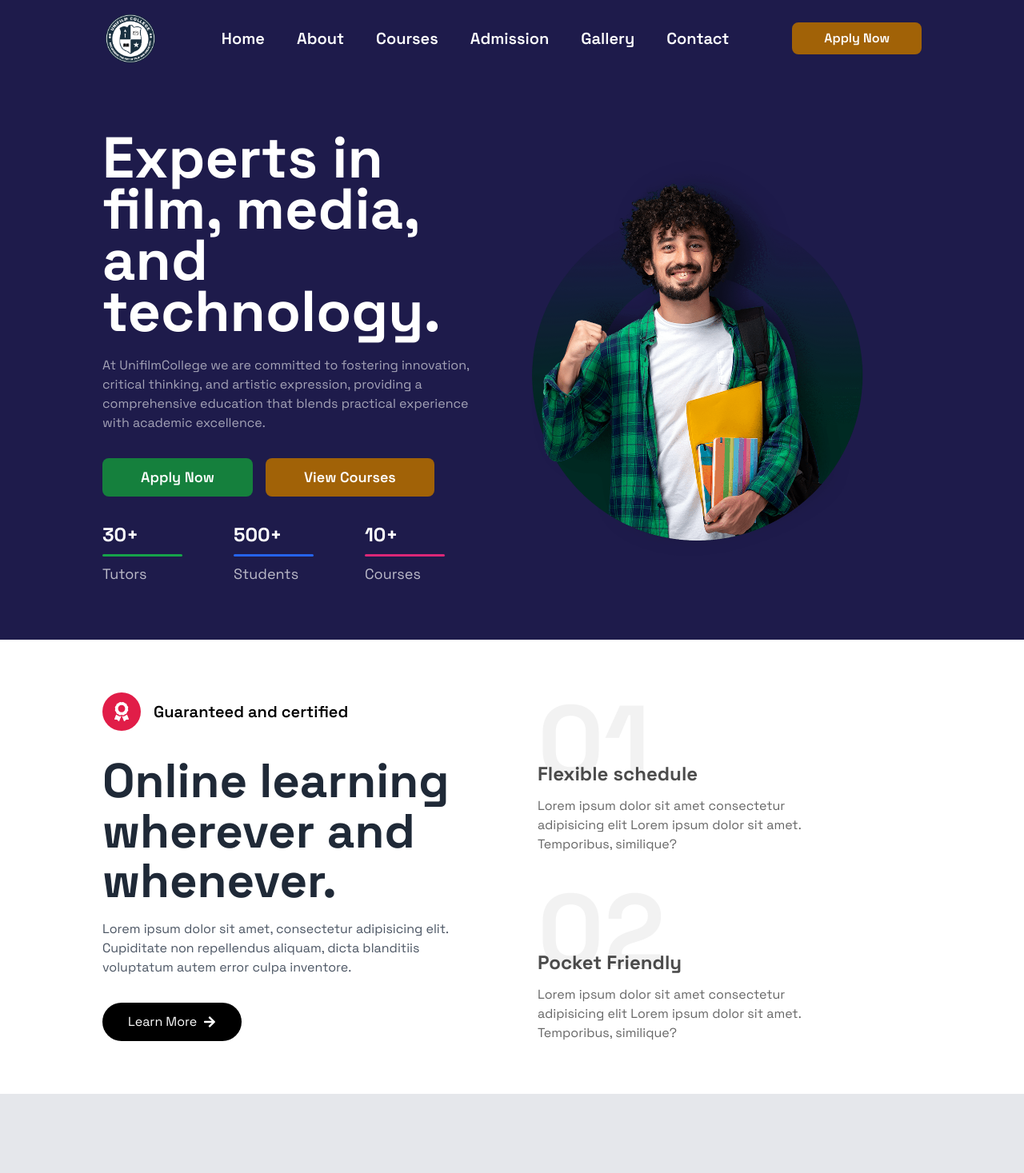
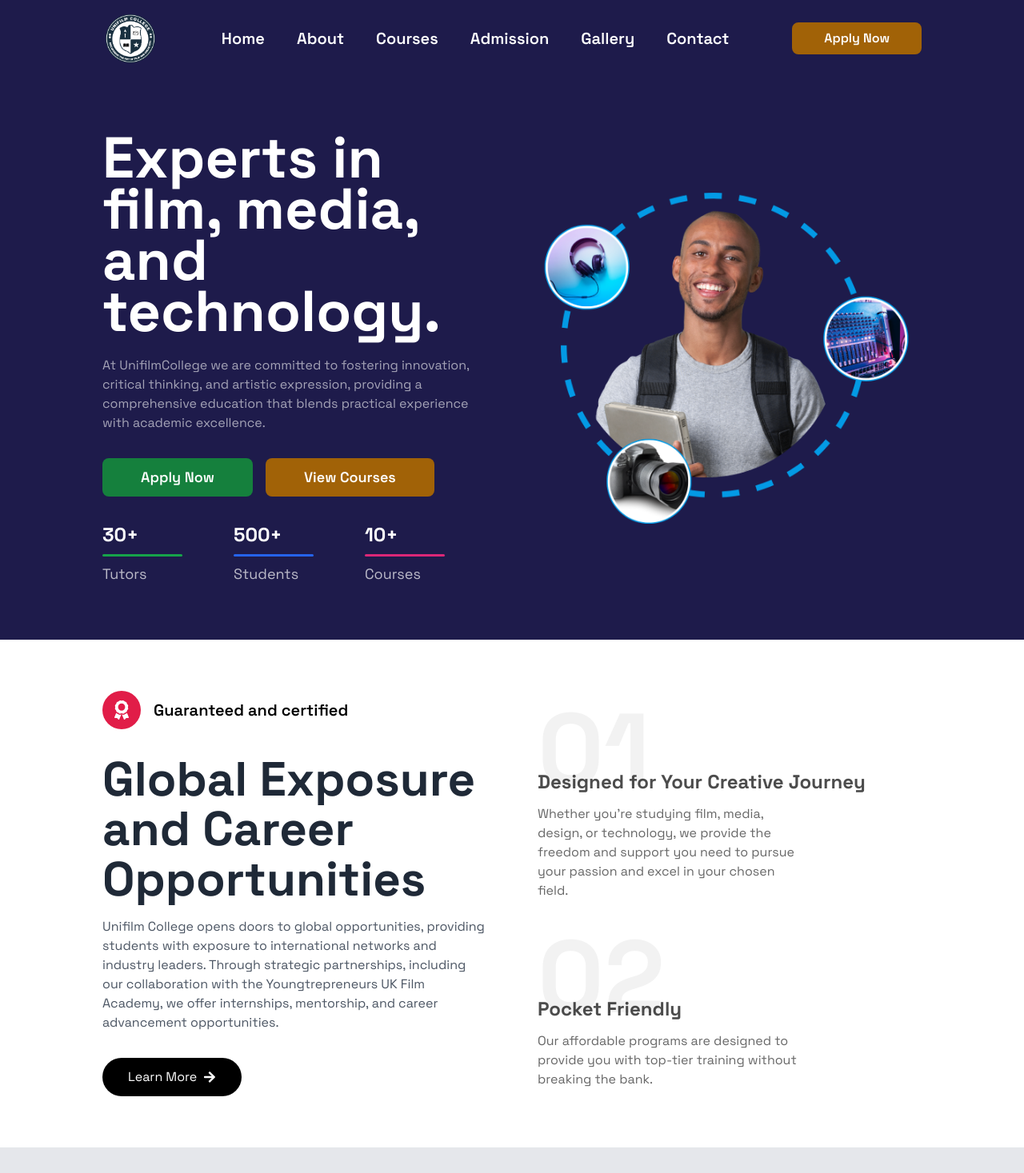
Before and after one commit to Redemption19/unifilmcollege, a Next.js app: page / in a window 1280 px wide. Shown: the top 1467 px of the page at 80% size. Built offline with nearby package versions, Linux system fonts and the light colour scheme.

Commit message:
`Update About page content and remove author field from CourseCard component`

```diff
--- a/components/Home/About/About.tsx
+++ b/components/Home/About/About.tsx
@@ -17,12 +17,10 @@
             </h1>
           </div>
           <h1 className="text-2xl sm:text-3xl md:text-4xl lg:text-6xl mt-8 font-bold md:leading-[3rem] lg:leading-[3.5rem] xl:leading-[3.9rem] text-gray-800">
-            Online learning wherever and whenever.
+          Global Exposure and Career Opportunities
           </h1>
           <p className="mt-4 text-gray-600">
-            Lorem ipsum dolor sit amet, consectetur adipisicing elit. Cupiditate
-            non repellendus aliquam, dicta blanditiis voluptatum autem error
-            culpa inventore.{" "}
+            Unifilm College opens doors to global opportunities, providing students with exposure to international networks and industry leaders. Through strategic partnerships, including our collaboration with the Youngtrepreneurs UK Film Academy, we offer internships, mentorship, and career advancement opportunities.{" "}
           </p>
           <button className="flex items-center space-x-2 px-8 py-3 mt-8 hover:bg-gray-700 transition-all duration-200 rounded-3xl bg-black text-white">
             <span>Learn More</span>
@@ -41,11 +39,10 @@
             </h1>
             <div className="-mt-10">
               <h1 className="text-xl md:text-2xl text-opacity-70 mb-3 text-black font-bold">
-                Flexible schedule
+              Designed for Your Creative Journey
               </h1>
               <p className="w-[90%] lg:w-[70%] text-base text-black text-opacity-60">
-                Lorem ipsum dolor sit amet consectetur adipisicing elit Lorem
-                ipsum dolor sit amet. Temporibus, similique?
+              Whether you're studying film, media, design, or technology, we provide the freedom and support you need to pursue your passion and excel in your chosen field.
               </p>
             </div>
           </div>
@@ -58,8 +55,7 @@
                 Pocket Friendly
               </h1>
               <p className="w-[90%] lg:w-[70%] text-base text-black text-opacity-60">
-                Lorem ipsum dolor sit amet consectetur adipisicing elit Lorem
-                ipsum dolor sit amet. Temporibus, similique?
+              Our affordable programs are designed to provide you with top-tier training without breaking the bank.
               </p>
             </div>
           </div>
--- a/components/Home/Course/CourseCard.tsx
+++ b/components/Home/Course/CourseCard.tsx
@@ -12,7 +12,7 @@
     image: string;
     title: string;
     price: number;
-    author: string;
+    // author: string;
     reviewNumber: number;
     lessons: number;
     students: number;
@@ -45,7 +45,7 @@
             <span className="text-lg text-black text-opacity-70 font-bold">
               {course.category}
             </span>
-            <span className="text-base text-gray-600">{course.author}</span>
+            {/* <span className="text-base text-gray-600">{course.author}</span> */}
           </div>
           {/* title */}
           <h1 className="text-xl text-black font-bold mt-2">{course.title}</h1>
--- a/components/Home/Hero/HeroImage.tsx
+++ b/components/Home/Hero/HeroImage.tsx
@@ -11,7 +11,7 @@
         data-aos-delay="1050"
         className="hidden lg:block overflow-hidden"
       >
-        <Image src="/images/hero.png" width={800} height={600} alt="Hero" />
+        <Image src="/images/hero-img.png" width={800} height={600} alt="Hero" />
       </div>
     </Tilt>
   );
```
Also changed, not shown: public/images/hero-img.png (added).
